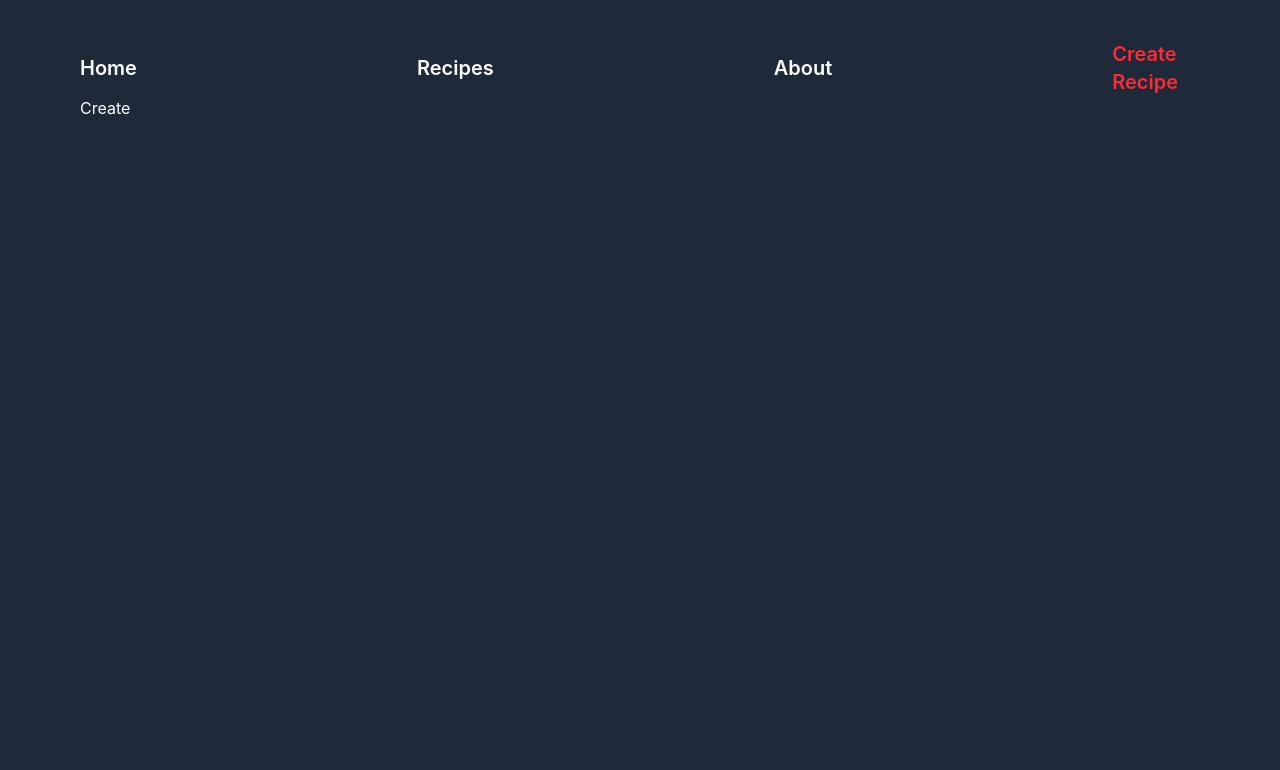
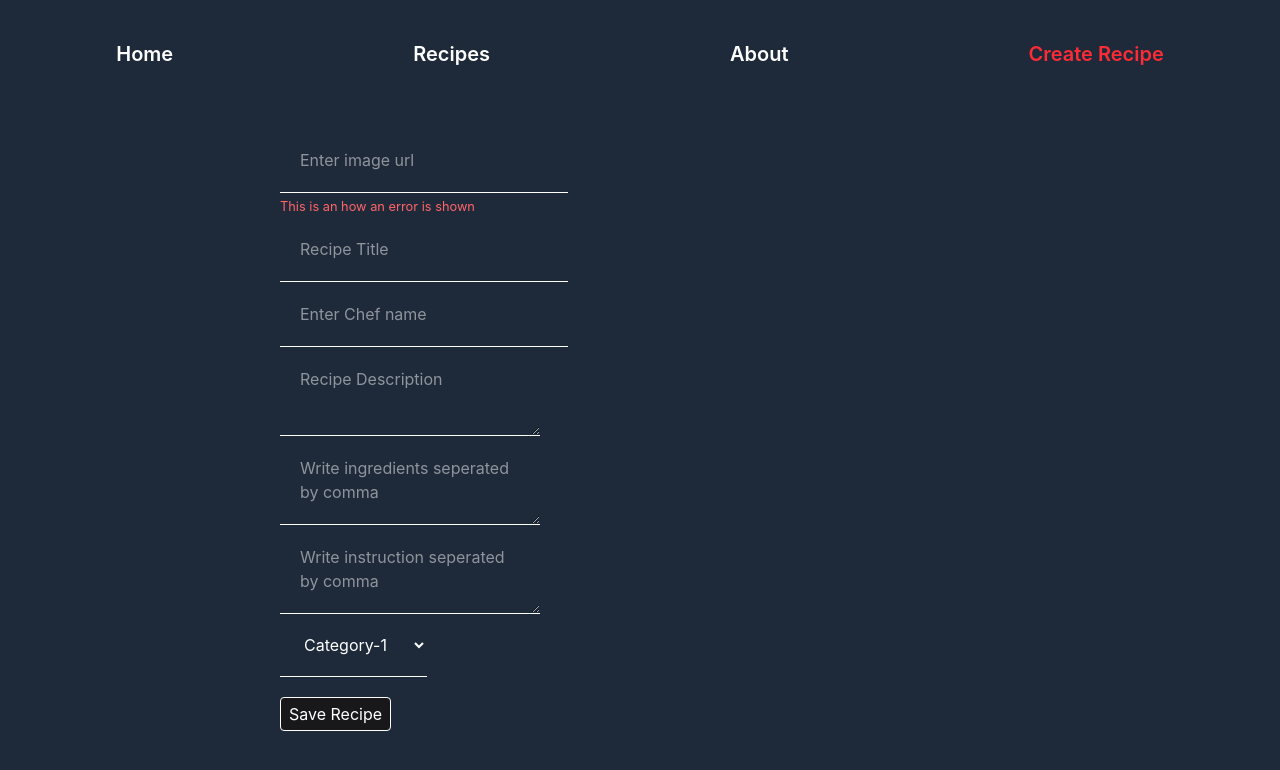
Before and after one commit to indrajeetveer/tastebook, a React (Vite) app: page /Create in a window 1280 px wide. Shown: the top 770 px of the page. Built offline with nearby package versions, Linux system fonts and the light colour scheme.

Commit message:
Create Recipe section Build

```diff
--- a/src/componetns/Navbar.jsx
+++ b/src/componetns/Navbar.jsx
@@ -3,17 +3,32 @@ import { NavLink } from "react-router-dom";
 
 const Navbar = () => {
   return (
-    <div className="flex items-center justify-center gap-70 font-semibold text-xl">
-      <NavLink className={(e) => e.isActive && "text-red-500"} to="/">
+    <div className="flex items-center justify-center gap-60 font-semibold text-xl">
+      <NavLink
+        className={(e) => (e.isActive ? "text-red-500" : undefined)}
+        to="/"
+      >
         Home
       </NavLink>
-      <NavLink className={(e) => e.isActive && "text-red-500"} to="/recipes">
+
+      <NavLink
+        className={(e) => (e.isActive ? "text-red-500" : undefined)}
+        to="/recipes"
+      >
         Recipes
       </NavLink>
-      <NavLink className={(e) => e.isActive && "text-red-500"} to="/about">
+
+      <NavLink
+        className={(e) => (e.isActive ? "text-red-500" : undefined)}
+        to="/about"
+      >
         About
       </NavLink>
-      <NavLink className={(e) => e.isActive && "text-red-500"} to="/create">
+
+      <NavLink
+        className={(e) => (e.isActive ? "text-red-500" : undefined)}
+        to="/create"
+      >
         Create Recipe
       </NavLink>
     </div>
--- a/src/pages/Create.jsx
+++ b/src/pages/Create.jsx
@@ -1,9 +1,72 @@
-import React from 'react'
+import { nanoid } from "nanoid";
+import React from "react";
+import { useForm } from "react-hook-form";
 
 const Create = () => {
+  const { register, handleSubmit } = useForm();
+
+  const SubmitHandler = (data) =>{
+    data.id = nanoid()
+     console.log(data)
+  }
+
   return (
-    <div>Create</div>
-  )
-}
+    <form className="mx-50 my-15"  onSubmit={handleSubmit(SubmitHandler)}>
+      <input
+        className="block border-b outline-0 p-5"
+        {...register("image")}
+        type="url"
+        placeholder="Enter image url"
+      />
 
-export default Create
+      <small className="text-red-400">This is an how an error is shown</small>
+
+      <input
+        className=" block border-b outline-0 p-5"
+        {...register("title")}
+        type="text"
+        placeholder="Recipe Title"
+      />
+
+       <input
+        className="block border-b outline-0 p-5"
+        {...register("chef")}
+        type="text"
+        placeholder="Enter Chef name"
+      />
+
+      <textarea
+        className="border-b outline-0 p-5 block"
+        {...register("description")}
+        placeholder="Recipe Description"
+      ></textarea>
+
+      <textarea
+        className="border-b outline-0 p-5 block"
+        {...register("ingredients")}
+        placeholder="Write ingredients seperated by comma"
+      ></textarea>
+
+      <textarea
+        className="border-b outline-0 p-5 block"
+        {...register("instruction")}
+        placeholder="Write instruction seperated by comma"
+      ></textarea>
+
+      <select
+        className="border-b outline-0 p-5 block"
+        {...register('Category')}
+      >
+          <option value="cat-1">Category-1</option>
+          <option value="cat-2">Category-2</option>
+          <option value="cat-3">Category-3</option>
+      </select>
+
+      <button className="block mt-5 border px-2 py-1 rounded bg-zinc-900">
+        Save Recipe
+      </button>
+    </form>
+  );
+};
+
+export default Create;
```
